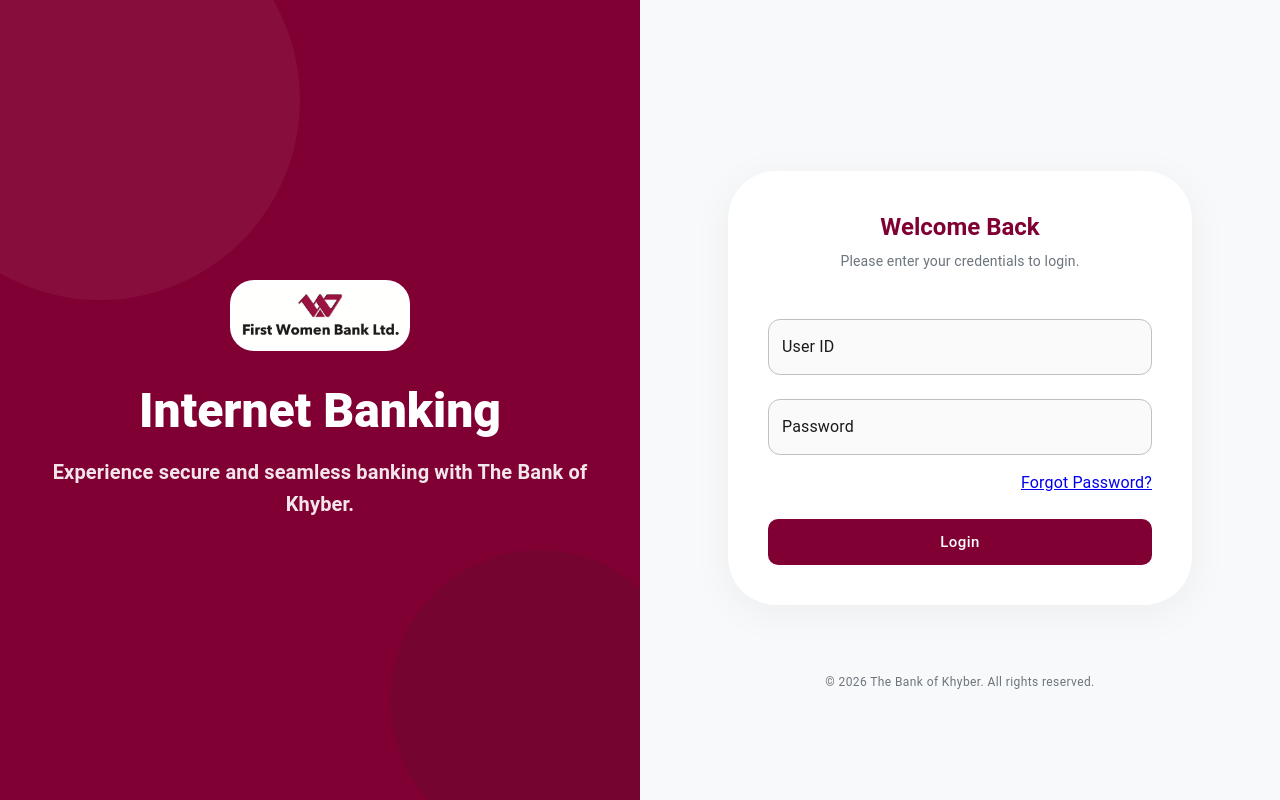
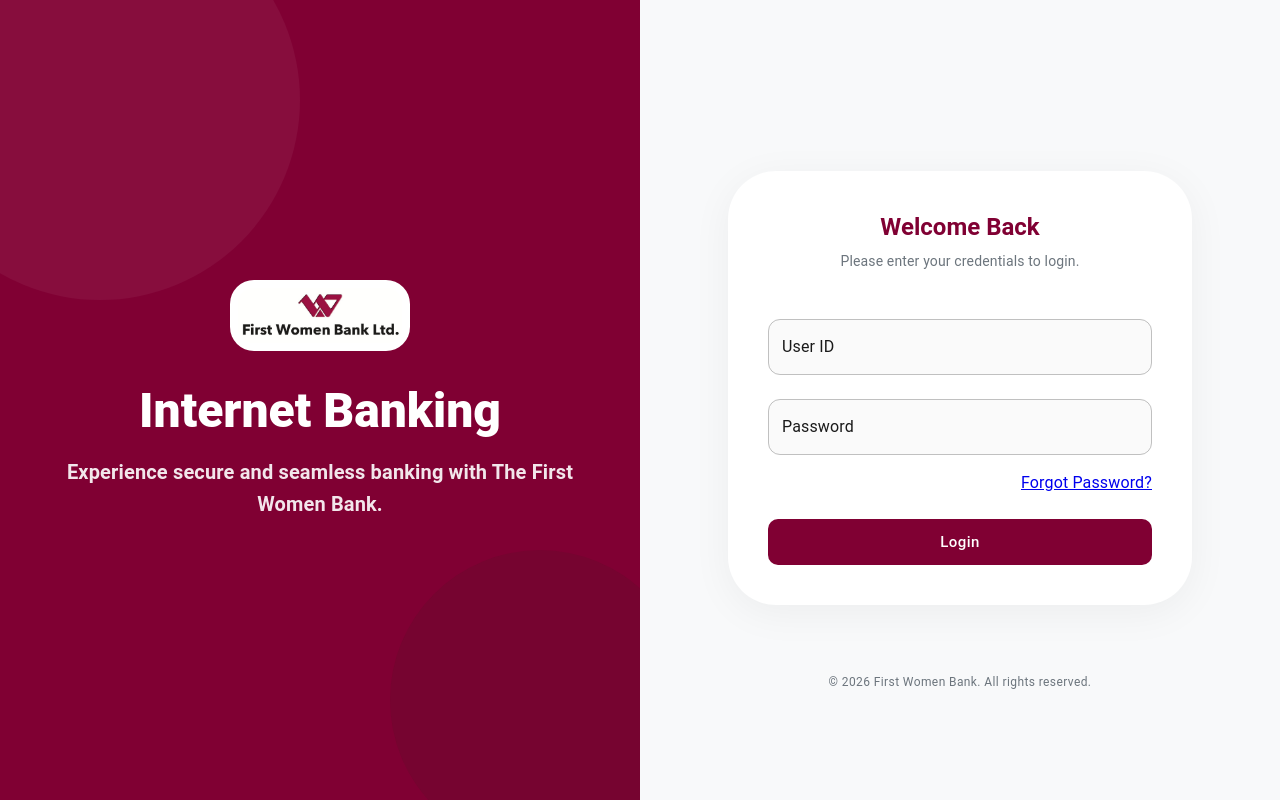
Before and after one commit to arooba-eng/bok_portal_, a React (Create React App) app: page /login in a window 1280 px wide. Built offline with nearby package versions, Linux system fonts and the light colour scheme.

Commit message:
name changed on portal

```diff
--- a/src/pages/BulkTransfer.jsx
+++ b/src/pages/BulkTransfer.jsx
@@ -190,7 +190,7 @@
         // Add Header
         doc.setFontSize(18);
         doc.setTextColor(0, 51, 102); // BOK Blue
-        doc.text('Bank of Khyber - Bulk Transfer Report', 14, 20);
+        doc.text('First Women Bank - Bulk Transfer Report', 14, 20);
 
         doc.setFontSize(11);
         doc.setTextColor(100);
--- a/src/pages/Dashboard.jsx
+++ b/src/pages/Dashboard.jsx
@@ -23,7 +23,7 @@
 
         doc.setFontSize(22);
         doc.setTextColor(255, 255, 255);
-        doc.text('Bank of Khyber', 105, 20, { align: 'center' });
+        doc.text('First Women Bank', 105, 20, { align: 'center' });
         doc.setFontSize(12);
         doc.text('Transaction Receipt', 105, 30, { align: 'center' });
 
--- a/src/pages/Login.jsx
+++ b/src/pages/Login.jsx
@@ -80,7 +80,7 @@
             variant="h6"
             sx={{ opacity: 0.9, textAlign: 'center', color: "white" }}
           >
-            Experience secure and seamless banking with The Bank of Khyber.
+            Experience secure and seamless banking with The First Women Bank.
           </Typography>
 
         </Grid>
@@ -180,7 +180,7 @@
 
             <Box sx={{ mt: 4, textAlign: 'center' }}>
               <Typography variant="caption" color="text.secondary">
-                © 2026 The Bank of Khyber. All rights reserved.
+                © 2026 First Women Bank. All rights reserved.
               </Typography>
             </Box>
           </Container>
--- a/src/pages/SingleTransfer.jsx
+++ b/src/pages/SingleTransfer.jsx
@@ -200,7 +200,7 @@
 
         doc.setFontSize(22);
         doc.setTextColor(255, 255, 255);
-        doc.text('Bank of Khyber', 105, 20, { align: 'center' });
+        doc.text('First Women Bank', 105, 20, { align: 'center' });
         doc.setFontSize(12);
         doc.text('Transaction Acknowledgement Receipt', 105, 30, { align: 'center' });
 
```
